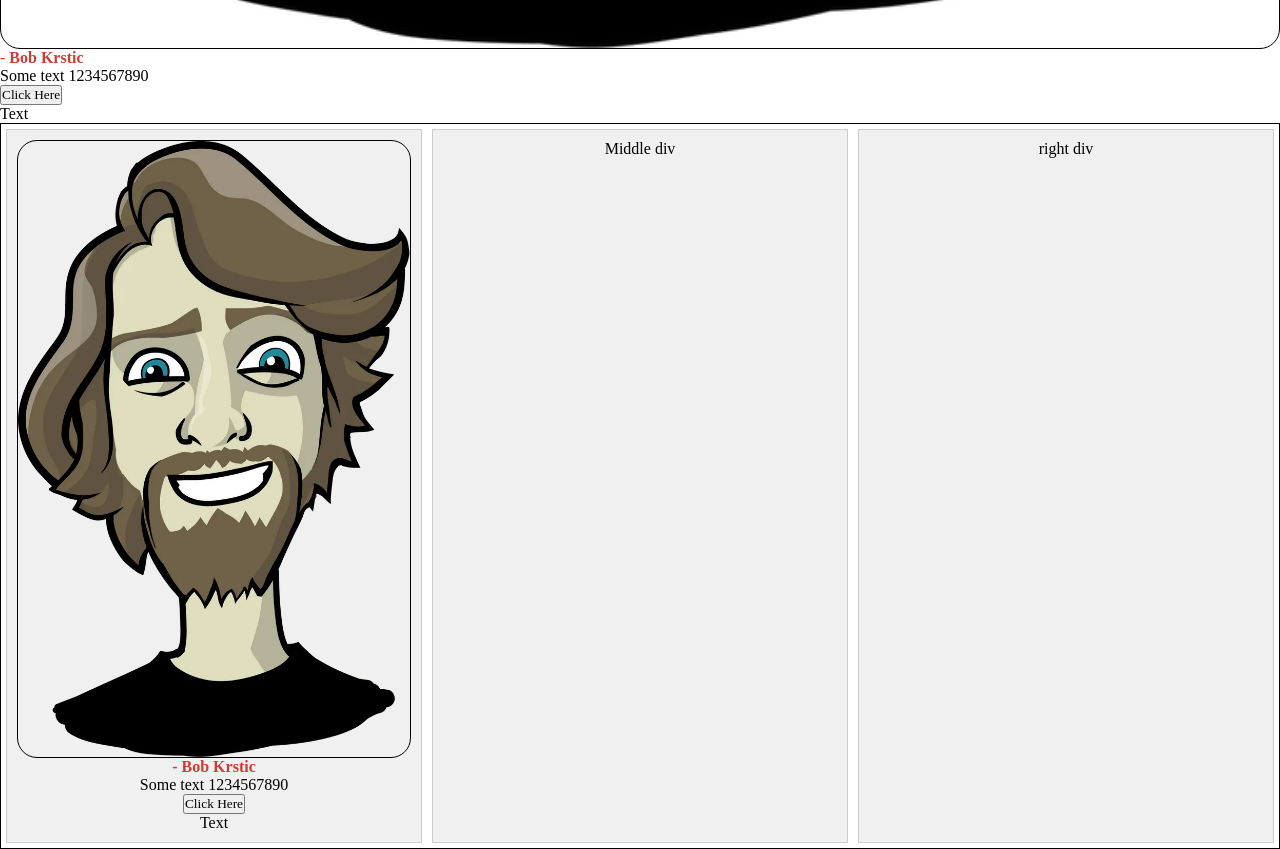
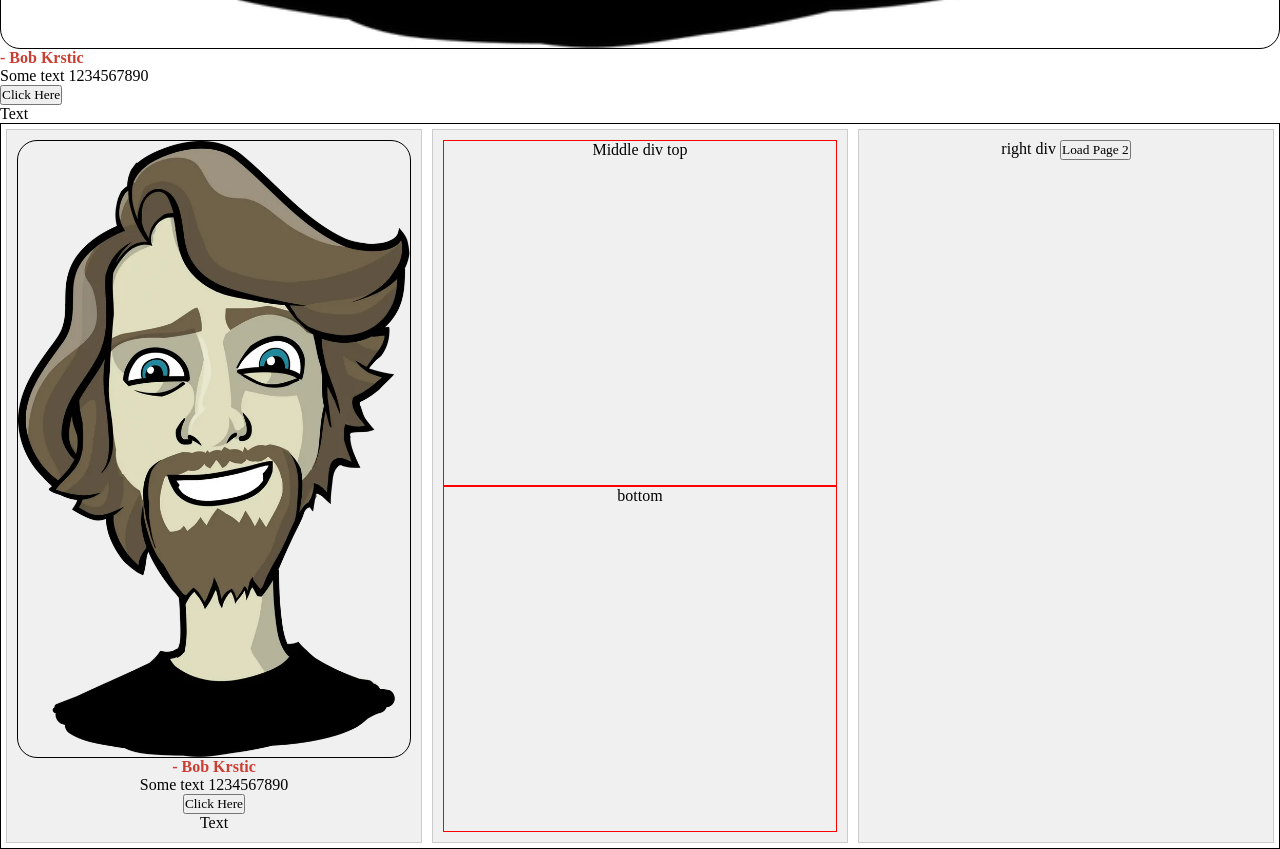
Before and after one commit to bobkrstic/NewWeb, a plain HTML site: page index.html in a window 1280 px wide. Shown: the part 2020-2869 px from the top of the page. Drawn offline with Linux system fonts and the light colour scheme.

Commit message:
Middle div

```diff
--- a/index.html
+++ b/index.html
@@ -1,5 +1,6 @@
 <!DOCTYPE html>
 <html lang="en">
+
 <head>
   <meta charset="UTF-8" />
   <meta name="viewport" content="width=device-width,initial-scale=1" />
@@ -41,8 +42,15 @@
         </button>
         <p id="demo1">Text</p>
       </div>
-        <div class="box">Middle div</div>
-        <div class="box">right div</div>
+      <div class="box box-middle">
+        <div class="box-middle-small">Middle div top</div>
+        <div class="box-middle-small">bottom</div>
+      </div>
+      <div class="box">right div
+        <!-- <iframe id="myIframe" src="about.html" style="width: 100%; height: 100%; border: none;"></iframe> -->
+        <button onclick="loadPage('about.html')">Load Page 2</button>
+        <div id="displayedPage" style="width: 100%; height: 500px;"></div>
+      </div>
     </div>
   </main>
 
@@ -50,6 +58,16 @@
     function myFunction() {
       document.getElementById("demo1").innerHTML = "Be Nice";
     }
+
+    function loadPage(pageUrl) {
+      fetch(pageUrl)
+        .then(response => response.text())
+        .then(data => {
+          document.getElementById('displayedPage').innerHTML = data;
+        })
+        .catch(error => console.log(error));
+    }
   </script>
 </body>
+
 </html>
--- a/style.css
+++ b/style.css
@@ -61,7 +61,7 @@ body {
 
 img {
   width: 100%;
-  height: auto;
+  height: 50%;
   border-radius: 20px;
   border: 1px solid black;
   display: block;
@@ -98,6 +98,16 @@ img {
   box-sizing: border-box; /* Ensure padding is included in the width */
   overflow: hidden;
   border: 1px solid black;
+}
+
+.box-middle {
+  display:flex;
+  flex-direction: column;
+}
+
+.box-middle-small{
+  flex:1;
+  border: 1px solid red;
 }
 
 /* .button-55 {
```
Also changed, not shown: about.html (+3 -0 lines). Lines whose indentation alone changed are shown as unchanged.
